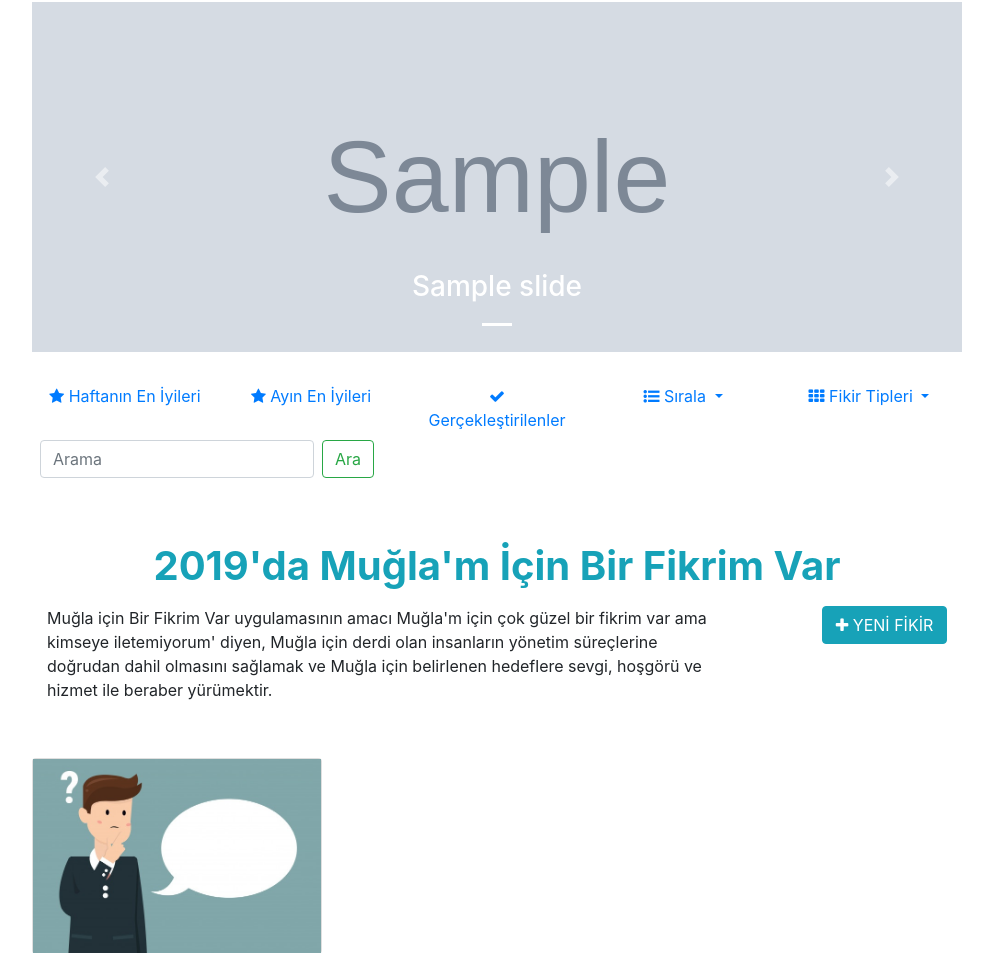
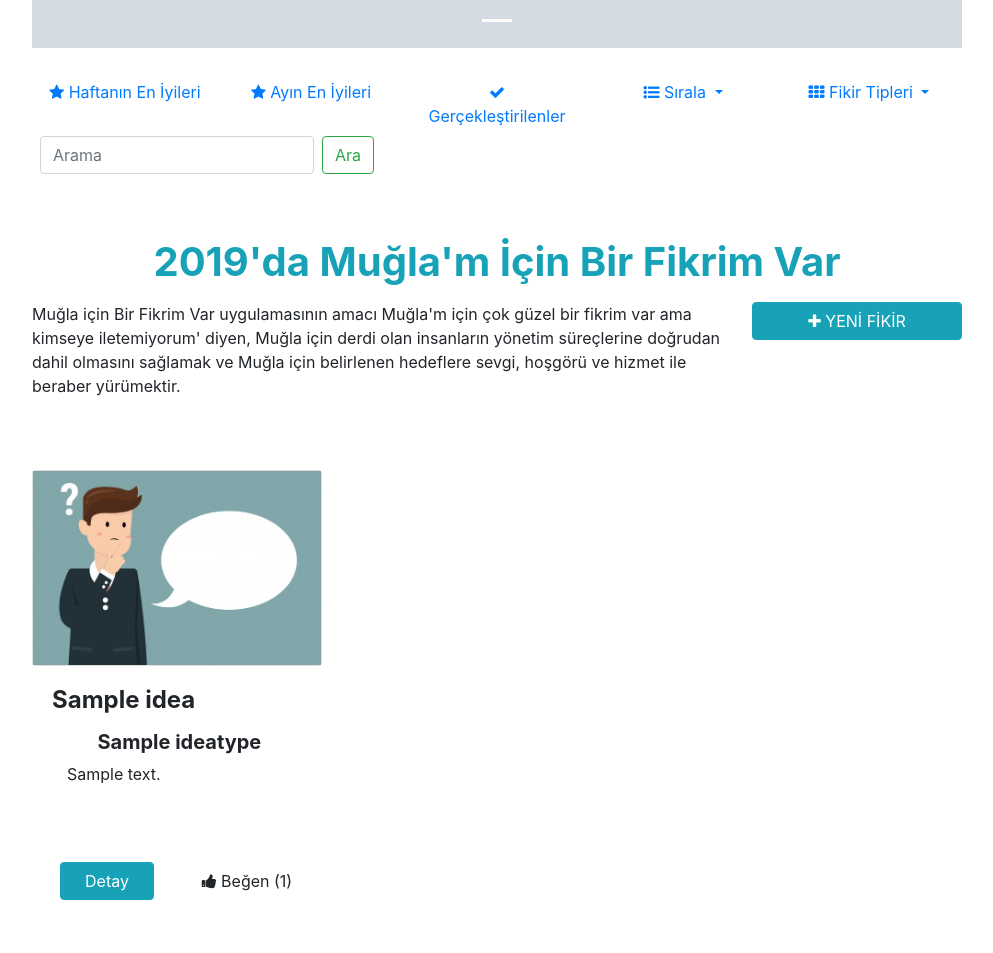
Before and after one commit to safakoks/muglabirfikrimvar, a Django app: page /anasayfa/ in a window 1280 px wide. Shown: the part 382-1335 px from the top of the page, without its empty margins (143-1136 px from the left). Run offline with Django 3.2, Linux system fonts and the light colour scheme; tables that the repository leaves empty hold one stand-in row (values such as "Sample post"); grey boxes marked "Sample" are stand-in pictures; some libraries are stand-ins or nearby versions.

Commit message:
yenifikir/anasayfa updated

```diff
--- a/templates/fikir/homepage.html
+++ b/templates/fikir/homepage.html
@@ -24,8 +24,8 @@
           <!-- Subtitle -->
           <h6 class="font-weight-bold h4 indigo-text py-2">2019'da Muğla'm İçin Bir Fikrim Var</h6>
           <!-- Text -->
-          <p class="card-text">Muğla için Bir Fikrim Var uygulamasının amacı Muğla'm için çok güzel bir fikrim var ama kimseye iletemiyorum' diyen, Muğla için derdi olan insanların yönetim süreçlerine doğrudan dahil olmasını sağlamak ve Muğla için belirlenen hedeflere sevgi, hoşgörü ve hizmet ile beraber yürümektir.
-          </p>
+          <blockquote class="card-text mt-2">Muğla için Bir Fikrim Var uygulamasının amacı Muğla'm için çok güzel bir fikrim var ama kimseye iletemiyorum' diyen, Muğla için derdi olan insanların yönetim süreçlerine doğrudan dahil olmasını sağlamak ve Muğla için belirlenen hedeflere sevgi, hoşgörü ve hizmet ile beraber yürümektir.
+          </blockquote>
 
 
 
--- a/templates/fikir/timeline.html
+++ b/templates/fikir/timeline.html
@@ -25,16 +25,18 @@
         <!-- Section heading -->
         <h2 class="h1 w-responsive text-info text-center font-weight-bold my-3">2019'da Muğla'm İçin Bir Fikrim Var</h2>
         <!-- Section description -->
-        <div class="mt-0 float-right col-md-2 text-center">
-                <a href="{% url 'fikir:NewIdeaView' %}" class="btn btn-info btn-block">
-                  <i class="fa fa-plus"></i> YENİ FİKİR
-                </a>
+  <div class="row mb-5">
+      <div class="col-md-9">
+          <p class="grey-text w-responsive mx-auto">Muğla için Bir Fikrim Var uygulamasının amacı Muğla'm için çok güzel bir fikrim var ama kimseye iletemiyorum' diyen, Muğla için derdi olan insanların yönetim süreçlerine doğrudan dahil olmasını sağlamak ve Muğla için belirlenen hedeflere sevgi, hoşgörü ve hizmet ile beraber yürümektir. </p>
+         </div>
 
-        </div>
-        <div class="col-md-9">
-        <p class="grey-text w-responsive mx-auto mb-5">Muğla için Bir Fikrim Var uygulamasının amacı Muğla'm için çok güzel bir fikrim var ama kimseye iletemiyorum' diyen, Muğla için derdi olan insanların yönetim süreçlerine doğrudan dahil olmasını sağlamak ve Muğla için belirlenen hedeflere sevgi, hoşgörü ve hizmet ile beraber yürümektir. </p>
-        </div>
+         <div class="float-right col-md-3 text-center">
+            <a href="{% url 'fikir:NewIdeaView' %}" class="btn btn-info btn-block">
+              <i class="fa fa-plus"></i> YENİ FİKİR
+            </a>
+ </div>
+    </div>
         {% include 'partial/timeline/idea_list.html' with idealist=ideas  %}
-        <!-- Grid row -->
+
     </div>
 {% endblock %}
--- a/templates/partial/timeline/slider.html
+++ b/templates/partial/timeline/slider.html
@@ -5,20 +5,6 @@
 
         <div class="container-fluid w-75 mt-4">
       <!--Carousel Wrapper-->
-      <div class="ads_widget clearfix">
-        <table border="0" style="bottom: 0px; margin: auto;">
-            <tbody>
-                <tr>
-                    <td colspan="3"><a href="https://www.mugla.bel.tr/sayfa/baskanin-mesaji/">
-                        <img src="/images/baskan1.png" alt=""></a></td>
-                </tr>
-                <tr>
-                    <td><a href="https://www.mugla.bel.tr/sayfa/baskanin-mesaji/">
-
-                </tr>
-            </tbody>
-        </table>
-    </div>
       <div id="carousel-example-2" class="carousel slide carousel-fade" data-ride="carousel">
         <!--Indicators-->
         <ol class="carousel-indicators">
```
